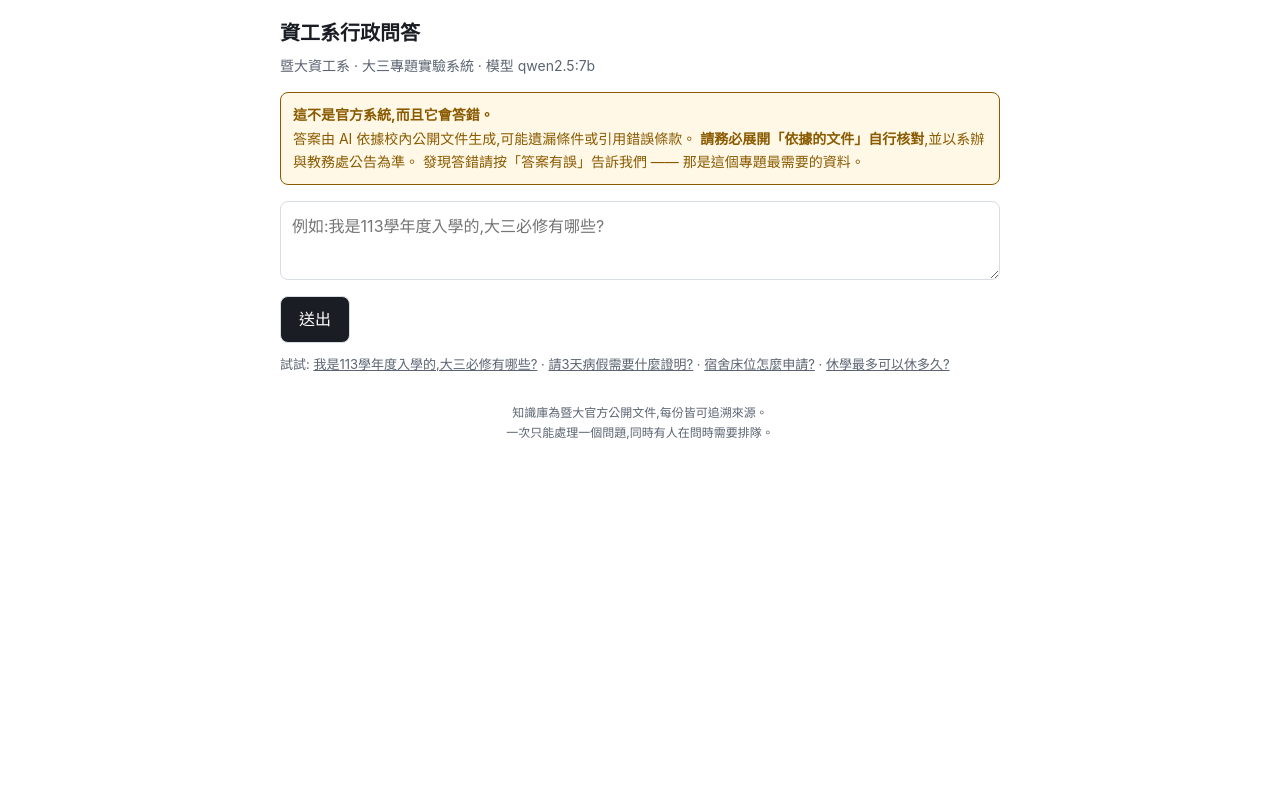
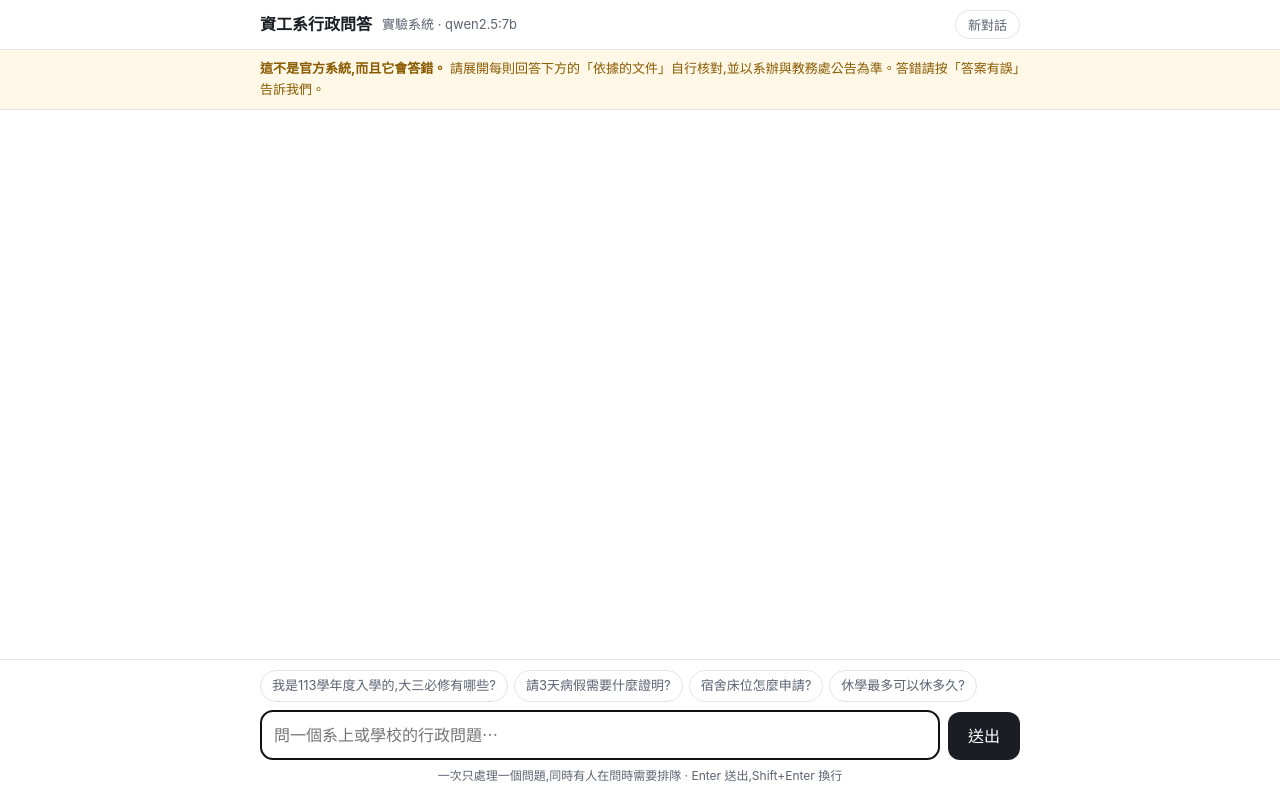
Before and after one commit to oscarchen29-ux/enterprise-knowledge-agent, a Flask app: page / in a window 1280 px wide. Run offline with Flask 3, Linux system fonts and the light colour scheme.

Commit message:
Rebuild the interface as a chat thread
Same conversation, laid out the way people expect one to look: user turns
right-aligned, answers left, a sticky composer at the bottom, Enter to
send, a typing indicator while the model works, and a 新對話 button to
start over. Example questions sit as chips above the input and disappear
once the first message is sent.

The safety pieces stay where they were, because they are the reason this
interface looks the way it does rather than decoration to be tidied away
in a redesign. The "not official, it gets things wrong" bar stays pinned
under the header instead of scrolling off. Sources still render expanded
by default under every answer, with the retrieved text. An answer with no
retrieved documents still gets the red warning telling the reader not to
trust it. Feedback buttons are now per-message in the thread, so an
earlier answer can still be reported after several more turns.

History carries the last two user questions, and still no answers — the
reason has not changed: including a previous answer makes the model
recite it, and if that answer was wrong the error propagates. Two turns
rather than one because a thread invites more follow-ups, while
administrative context decays fast; asking about 必修 then 宿舍 makes the
first question noise in the retrieval query.

Verified in the browser: 我是114學年度入學的,大三必修有哪些? followed by
阿大一呢 returns the freshman courses with the 114 cohort carried over.

Co-Authored-By: Claude Opus 5 <noreply@anthropic.com>

```diff
--- a/web/app.py
+++ b/web/app.py
@@ -118,14 +118,21 @@ def _with_context(question: str, history: dict | None) -> str:
 
     只帶問題就夠了 —— 前一題的「114 學年度入學」交代了身分,「必修」交代了主題,
     接續提問只負責提供改變的部分(大一)。
+
+    改成聊天介面之後,history 是「先前的提問清單」而不是單一問題。只取最近兩則:
+    行政問答的脈絡衰減很快(問完必修再問宿舍,必修那題就沒用了),帶太多只會稀釋
+    檢索用的關鍵字。
     """
     if not history:
         return question
-    previous_q = (history.get("question") or "").strip()
-    if not previous_q:
+    if isinstance(history, dict):          # 舊格式,保留相容
+        history = [history.get("question") or ""]
+    previous = [str(h).strip() for h in history if str(h).strip()][-2:]
+    if not previous:
         return question
+    joined = "」、「".join(previous)
     return (
-        f"使用者上一個問題是:「{previous_q}」\n"
+        f"使用者先前問過:「{joined}」\n"
         f"現在他接著問:「{question}」\n\n"
         f"請把這兩句合起來理解使用者真正想問什麼,然後只回答接續提問。"
         f"上一個問題裡若已交代身分或入學屆別,接續提問一樣適用,"
--- a/web/templates/index.html
+++ b/web/templates/index.html
@@ -5,193 +5,218 @@
 <meta name="viewport" content="width=device-width, initial-scale=1">
 <title>資工系行政問答(實驗中)</title>
 <style>
-  :root { --line:#d8dce3; --muted:#5b6472; --warn:#8a5a00; --warnbg:#fff8e6; --bg:#fff; --fg:#1a1d23; }
-  @media (prefers-color-scheme: dark) {
-    :root { --line:#39414f; --muted:#9aa4b4; --warn:#ffd483; --warnbg:#3a2f14; --bg:#15181d; --fg:#e8ebf0; }
+  :root{
+    --bg:#fff; --fg:#1a1d23; --muted:#5b6472; --line:#e2e5ea;
+    --user:#e8eefc; --bot:#f6f7f9; --warn:#8a5a00; --warnbg:#fff8e6; --err:#c0392b;
   }
-  * { box-sizing:border-box; }
-  body { margin:0; padding:16px; background:var(--bg); color:var(--fg);
-         font:16px/1.7 -apple-system,"Noto Sans TC","Microsoft JhengHei",sans-serif; }
-  main { max-width:720px; margin:0 auto; }
-  h1 { font-size:20px; margin:0 0 4px; }
-  .sub { color:var(--muted); font-size:14px; margin-bottom:14px; }
-  .warn { background:var(--warnbg); color:var(--warn); border:1px solid currentColor;
-          border-radius:8px; padding:10px 12px; font-size:14px; margin-bottom:16px; }
-  textarea { width:100%; min-height:78px; padding:11px; font:inherit; resize:vertical;
-             border:1px solid var(--line); border-radius:8px; background:var(--bg); color:var(--fg); }
-  .row { display:flex; gap:8px; align-items:center; margin-top:8px; flex-wrap:wrap; }
-  button { font:inherit; padding:9px 18px; border-radius:8px; border:1px solid var(--line);
-           background:var(--fg); color:var(--bg); cursor:pointer; }
-  button:disabled { opacity:.5; cursor:default; }
-  button.ghost { background:transparent; color:var(--fg); }
-  .examples { font-size:13px; color:var(--muted); margin-top:10px; }
-  .examples b { cursor:pointer; text-decoration:underline; font-weight:400; }
-  .card { border:1px solid var(--line); border-radius:10px; padding:14px; margin-top:18px; }
-  .answer { white-space:pre-wrap; }
-  .meta { color:var(--muted); font-size:13px; margin-top:10px; }
-  details { margin-top:12px; border-top:1px solid var(--line); padding-top:10px; }
-  summary { cursor:pointer; font-size:14px; }
-  .src { border-left:3px solid var(--line); padding:6px 0 6px 10px; margin:10px 0; }
-  .src b { font-size:13px; }
-  .src p { white-space:pre-wrap; font-size:13px; color:var(--muted); margin:4px 0 0; }
-  .fb { margin-top:14px; border-top:1px solid var(--line); padding-top:12px; font-size:14px; }
-  .clarify { border-left:4px solid var(--warn); }
-  .err { color:#c0392b; }
-  footer { color:var(--muted); font-size:12px; margin-top:28px; text-align:center; }
+  @media (prefers-color-scheme:dark){
+    :root{ --bg:#15181d; --fg:#e8ebf0; --muted:#9aa4b4; --line:#2c333d;
+           --user:#22304a; --bot:#1d2229; --warn:#ffd483; --warnbg:#3a2f14; --err:#ff8a7a; }
+  }
+  *{box-sizing:border-box}
+  html,body{height:100%}
+  body{margin:0; background:var(--bg); color:var(--fg); display:flex; flex-direction:column;
+       font:16px/1.65 -apple-system,"Noto Sans TC","Microsoft JhengHei",sans-serif}
+
+  header{border-bottom:1px solid var(--line); padding:10px 16px; flex:none}
+  .hwrap{max-width:760px; margin:0 auto; display:flex; align-items:center; gap:10px}
+  .htitle{font-weight:700}
+  .hsub{color:var(--muted); font-size:13px}
+  .hbtn{margin-left:auto; font-size:13px; color:var(--muted); background:none; border:1px solid var(--line);
+        border-radius:999px; padding:4px 12px; cursor:pointer}
+
+  .banner{background:var(--warnbg); color:var(--warn); font-size:13px; padding:8px 16px;
+          border-bottom:1px solid var(--line); flex:none}
+  .banner div{max-width:760px; margin:0 auto}
+
+  #thread{flex:1; overflow-y:auto; padding:18px 16px 8px}
+  .inner{max-width:760px; margin:0 auto}
+
+  .msg{display:flex; margin-bottom:16px}
+  .msg.me{justify-content:flex-end}
+  .bubble{max-width:88%; padding:11px 14px; border-radius:14px; white-space:pre-wrap; word-break:break-word}
+  .me .bubble{background:var(--user); border-bottom-right-radius:4px}
+  .bot .bubble{background:var(--bot); border-bottom-left-radius:4px; max-width:100%; width:100%}
+  .bot.ask .bubble{background:var(--warnbg); color:var(--warn); border-left:3px solid currentColor}
+
+  .tools{margin-top:10px; padding-top:9px; border-top:1px solid var(--line); font-size:13px; color:var(--muted)}
+  details summary{cursor:pointer}
+  .src{border-left:3px solid var(--line); padding:5px 0 5px 10px; margin:8px 0}
+  .src b{font-size:12.5px; color:var(--fg)}
+  .src p{white-space:pre-wrap; font-size:12.5px; margin:3px 0 0}
+  .nosrc{color:var(--err)}
+  .fbrow{display:flex; gap:6px; flex-wrap:wrap; align-items:center; margin-top:8px}
+  .fbrow button{font:inherit; font-size:13px; padding:4px 11px; border-radius:999px;
+                border:1px solid var(--line); background:transparent; color:var(--fg); cursor:pointer}
+  .dots span{display:inline-block; width:6px; height:6px; margin-right:3px; border-radius:50%;
+             background:var(--muted); animation:b 1.2s infinite}
+  .dots span:nth-child(2){animation-delay:.2s} .dots span:nth-child(3){animation-delay:.4s}
+  @keyframes b{0%,60%,100%{opacity:.25} 30%{opacity:1}}
+
+  footer{flex:none; border-top:1px solid var(--line); padding:10px 16px 14px; background:var(--bg)}
+  .fwrap{max-width:760px; margin:0 auto}
+  .inputrow{display:flex; gap:8px; align-items:flex-end}
+  textarea{flex:1; min-height:46px; max-height:150px; padding:11px 13px; font:inherit; resize:none;
+           border:1px solid var(--line); border-radius:12px; background:var(--bg); color:var(--fg)}
+  #send{font:inherit; padding:11px 20px; border-radius:12px; border:none;
+        background:var(--fg); color:var(--bg); cursor:pointer}
+  #send:disabled{opacity:.4; cursor:default}
+  .hint{color:var(--muted); font-size:12px; margin-top:6px; text-align:center}
+  .chips{display:flex; gap:6px; flex-wrap:wrap; margin-bottom:8px}
+  .chips b{font-weight:400; font-size:13px; color:var(--muted); border:1px solid var(--line);
+           border-radius:999px; padding:4px 11px; cursor:pointer}
 </style>
 </head>
 <body>
-<main>
-  <h1>資工系行政問答</h1>
-  <div class="sub">暨大資工系 · 大三專題實驗系統 · 模型 {{ model }}</div>
 
-  <div class="warn">
-    <b>這不是官方系統,而且它會答錯。</b><br>
-    答案由 AI 依據校內公開文件生成,可能遺漏條件或引用錯誤條款。
-    <b>請務必展開「依據的文件」自行核對</b>,並以系辦與教務處公告為準。
-    發現答錯請按「答案有誤」告訴我們 —— 那是這個專題最需要的資料。
-  </div>
+<header><div class="hwrap">
+  <span class="htitle">資工系行政問答</span>
+  <span class="hsub">實驗系統 · {{ model }}</span>
+  <button class="hbtn" onclick="reset()">新對話</button>
+</div></header>
 
-  <textarea id="q" placeholder="例如:我是113學年度入學的,大三必修有哪些?"></textarea>
-  <div class="row">
-    <button id="send">送出</button>
-    <span id="status" class="meta"></span>
-  </div>
-  <div class="examples">
-    試試:
-    <b onclick="fill(this)">我是113學年度入學的,大三必修有哪些?</b> ·
-    <b onclick="fill(this)">請3天病假需要什麼證明?</b> ·
-    <b onclick="fill(this)">宿舍床位怎麼申請?</b> ·
+<div class="banner"><div>
+  <b>這不是官方系統,而且它會答錯。</b>
+  請展開每則回答下方的「依據的文件」自行核對,並以系辦與教務處公告為準。答錯請按「答案有誤」告訴我們。
+</div></div>
+
+<div id="thread"><div class="inner" id="msgs"></div></div>
+
+<footer><div class="fwrap">
+  <div class="chips" id="chips">
+    <b onclick="fill(this)">我是113學年度入學的,大三必修有哪些?</b>
+    <b onclick="fill(this)">請3天病假需要什麼證明?</b>
+    <b onclick="fill(this)">宿舍床位怎麼申請?</b>
     <b onclick="fill(this)">休學最多可以休多久?</b>
   </div>
-
-  <div id="out"></div>
-
-  <footer>
-    知識庫為暨大官方公開文件,每份皆可追溯來源。<br>
-    一次只能處理一個問題,同時有人在問時需要排隊。
-  </footer>
-</main>
+  <div class="inputrow">
+    <textarea id="q" rows="1" placeholder="問一個系上或學校的行政問題⋯"></textarea>
+    <button id="send">送出</button>
+  </div>
+  <div class="hint">一次只處理一個問題,同時有人在問時需要排隊 · Enter 送出,Shift+Enter 換行</div>
+</div></footer>
 
 <script>
 const $ = s => document.querySelector(s);
+const msgs = $('#msgs'), thread = $('#thread');
+
+// 只存使用者問過的問題,不存答案 —— 實測帶著上一個答案會讓模型整段複述它,
+// 而且答案本身可能是錯的,帶下去等於讓錯誤延續。
+let history = [];
+let busy = false;
+
 function esc(s){ const d=document.createElement('div'); d.textContent=s; return d.innerHTML; }
-function fill(el){ $('#q').value = el.textContent; $('#q').focus(); }
+function fill(el){ $('#q').value = el.textContent; $('#q').focus(); autosize(); }
+function scroll(){ thread.scrollTop = thread.scrollHeight; }
+
+function add(cls, html){
+  const d = document.createElement('div');
+  d.className = 'msg ' + cls;
+  d.innerHTML = '<div class="bubble">' + html + '</div>';
+  msgs.appendChild(d); scroll();
+  return d;
+}
+
+function reset(){
+  history = []; msgs.innerHTML = ''; $('#chips').style.display = 'flex'; $('#q').focus();
+}
+
+function autosize(){
+  const t = $('#q'); t.style.height='auto'; t.style.height = Math.min(t.scrollHeight,150)+'px';
+}
 
 async function ask(){
+  if(busy) return;
   const q = $('#q').value.trim();
   if(!q) return;
-  $('#send').disabled = true;
-  $('#status').textContent = '查詢中,通常 10-30 秒⋯';
-  $('#out').innerHTML = '';
-  try {
+  busy = true; $('#send').disabled = true;
+  $('#chips').style.display = 'none';
+  $('#q').value = ''; autosize();
+
+  add('me', esc(q));
+  const holder = add('bot',
+    '<span class="dots"><span></span><span></span><span></span></span> 查詢中,通常 10-30 秒⋯');
+
+  try{
     const r = await fetch('/api/ask', {
       method:'POST', headers:{'Content-Type':'application/json'},
-      body: JSON.stringify({question:q, history: window._hist || null})
+      body: JSON.stringify({question:q, history:history})
     });
     const d = await r.json();
-    if(!r.ok){ $('#out').innerHTML = `<div class="card err">${esc(d.error||'發生錯誤')}</div>`; return; }
-    render(d, q);
-  } catch(e) {
-    $('#out').innerHTML = `<div class="card err">連線失敗:${esc(e.message)}</div>`;
-  } finally {
-    $('#send').disabled = false;
-    $('#status').textContent = '';
+    if(!r.ok){
+      holder.querySelector('.bubble').innerHTML =
+        '<span class="nosrc">' + esc(d.error||'發生錯誤') + '</span>';
+      return;
+    }
+    history.push(q);                        // 送出成功才記進脈絡
+    if(history.length > 4) history.shift();
+    renderBot(holder, d);
+  }catch(e){
+    holder.querySelector('.bubble').innerHTML =
+      '<span class="nosrc">連線失敗:' + esc(e.message) + '</span>';
+  }finally{
+    busy = false; $('#send').disabled = false; $('#q').focus(); scroll();
   }
 }
 
-function render(d, q){
+function renderBot(node, d){
+  const b = node.querySelector('.bubble');
+
   if(d.type === 'clarify'){
-    $('#out').innerHTML = `<div class="card clarify">
-      <b>需要多一點資訊才能正確回答</b>
-      <div class="answer" style="margin-top:8px">${esc(d.question)}</div>
-      <textarea id="reply" style="min-height:52px;margin-top:10px"
-        placeholder="在這裡回答,例如:我是113學年度入學的"></textarea>
-      <div class="row">
-        <button onclick="followup()">補上後再問一次</button>
-        <span class="meta">原問題:${esc(d.original||'')}</span>
-      </div>
-      <div class="meta" style="margin-top:8px">不同屆別、不同身分的規定確實不一樣,
-      給一個涵蓋多屆的範圍反而每個人都不適用,所以寧可先問清楚。</div></div>`;
-    window._orig = d.original || '';
-    $('#reply').focus();
-    // 補充內容通常很短,直接 Enter 送出比較順手(Shift+Enter 換行)
-    $('#reply').addEventListener('keydown', e => {
-      if(e.key === 'Enter' && !e.shiftKey){ e.preventDefault(); followup(); }
-    });
-    return;
+    node.className = 'msg bot ask';
+    b.innerHTML = esc(d.question) +
+      '<div class="tools">回答之後我就能查了 —— 不同屆別、不同身分的規定確實不一樣,' +
+      '給一個涵蓋多屆的範圍反而每個人都不適用。</div>';
+    scroll(); return;
   }
 
-  let srcHtml = '';
+  // 出處是安全機制,不是裝飾:這個系統最危險的錯是「引用了真文件、答案卻是錯的」,
+  // 使用者只有看得到原文才擋得住,所以預設展開而不是收起來。
+  let src;
   if(d.sources && d.sources.length){
-    srcHtml = `<details open><summary><b>依據的文件(${d.sources.length} 段)—— 請自行核對</b></summary>` +
-      d.sources.map(s => `<div class="src"><b>${esc(s.file)}${s.segment?' 第'+esc(s.segment)+'段':''}</b>
-        <p>${esc(s.text.slice(0,600))}${s.text.length>600?'⋯':''}</p></div>`).join('') +
-      `</details>`;
-  } else {
-    srcHtml = `<details open><summary class="err"><b>⚠ 這個回答沒有查到任何文件</b></summary>
-      <p class="meta">系統沒有成功檢索到文件,以下內容可能完全來自模型推測,
-      <b>請不要採信</b>,並按「答案有誤」回報。</p></details>`;
+    src = '<details open><summary>依據的文件(' + d.sources.length + ' 段)—— 請自行核對</summary>' +
+      d.sources.map(function(s){
+        return '<div class="src"><b>' + esc(s.file) +
+               (s.segment ? ' 第' + esc(s.segment) + '段' : '') + '</b><p>' +
+               esc(s.text.slice(0,500)) + (s.text.length>500?'⋯':'') + '</p></div>';
+      }).join('') + '</details>';
+  }else{
+    src = '<div class="nosrc"><b>⚠ 這則回答沒有查到任何文件</b><br>' +
+          '內容可能完全來自模型推測,請不要採信,並按「答案有誤」回報。</div>';
   }
 
-  $('#out').innerHTML = `<div class="card">
-    <div class="answer">${esc(d.answer)}</div>
-    <div class="meta">耗時 ${d.elapsed} 秒${d.queued_ahead?` · 前面排了 ${d.queued_ahead} 人`:''}</div>
-    ${srcHtml}
-    <div class="fb" id="fb">
-      這個答案正確嗎?
-      <div class="row">
-        <button class="ghost" onclick="send('correct')">答案正確</button>
-        <button class="ghost" onclick="send('wrong')">答案有誤</button>
-        <button class="ghost" onclick="send('unclear')">看不懂 / 沒回答到</button>
-      </div>
-      <textarea id="cmt" style="min-height:52px;margin-top:8px"
-        placeholder="哪裡有問題?(選填,但對我們很有幫助)"></textarea>
-    </div></div>`;
-  window._aid = d.answer_id;
-  // 只記問題不記答案 —— 帶著上一個答案會讓模型整段複述它,而且答案本身可能是錯的
-  window._hist = {question: q};
-  showContext();
+  const id = d.answer_id;
+  b.innerHTML = esc(d.answer) +
+    '<div class="tools">' + src +
+    '<div class="fbrow" id="fb-' + id + '">' +
+      '<button onclick="fb(\'' + id + '\',\'correct\')">答案正確</button>' +
+      '<button onclick="fb(\'' + id + '\',\'wrong\')">答案有誤</button>' +
+      '<button onclick="fb(\'' + id + '\',\'unclear\')">看不懂</button>' +
+      '<span style="margin-left:auto">' + d.elapsed + ' 秒' +
+      (d.queued_ahead ? ' · 排隊 ' + d.queued_ahead + ' 人' : '') + '</span>' +
+    '</div></div>';
+  scroll();
 }
 
-// 讓使用者看得到目前是接在哪一題後面問 —— 不然「阿大一呢」為什麼會被聽懂
-// 就變成黑魔法,而且他也無從察覺該清掉舊脈絡。
-function showContext(){
-  let bar = document.querySelector('#ctx');
-  if(!bar){
-    bar = document.createElement('div');
-    bar.id = 'ctx'; bar.className = 'meta';
-    bar.style.cssText = 'margin-top:8px;padding:6px 10px;border:1px dashed var(--line);border-radius:8px';
-    document.querySelector('.examples').after(bar);
+async function fb(id, verdict){
+  const row = document.querySelector('#fb-' + id);
+  let comment = '';
+  if(verdict !== 'correct'){
+    comment = prompt('哪裡有問題?(可留空,但寫下來對我們很有幫助)') || '';
   }
-  if(!window._hist){ bar.remove(); return; }
-  bar.innerHTML = `接續提問中(可以直接問「那大一呢」)—— 上一題:
-    ${esc(window._hist.question.slice(0,40))}${window._hist.question.length>40?'⋯':''}
-    <b style="cursor:pointer;text-decoration:underline" onclick="clearCtx()">清除,重新開始</b>`;
-}
-function clearCtx(){ window._hist = null; showContext(); }
-
-// 把補充內容接回原問題重新送出。系統本身是無狀態的(每次都重跑整個流程),
-// 所以「接續對話」實際上就是組出一個資訊完整的新問題。
-function followup(){
-  const extra = ($('#reply').value || '').trim();
-  if(!extra) { $('#reply').focus(); return; }
-  $('#q').value = `${window._orig}(補充:${extra})`;
-  ask();
-}
-
-async function send(v){
   await fetch('/api/feedback', {
     method:'POST', headers:{'Content-Type':'application/json'},
-    body: JSON.stringify({answer_id: window._aid, verdict: v, comment: $('#cmt').value})
+    body: JSON.stringify({answer_id:id, verdict:verdict, comment:comment})
   });
-  $('#fb').innerHTML = '<b>已送出,謝謝!</b> 你的回報會用來改進這個系統。';
+  row.innerHTML = '<span>已回報,謝謝!你的意見會用來改進這個系統。</span>';
 }
 
 $('#send').onclick = ask;
-$('#q').addEventListener('keydown', e => {
-  if((e.metaKey||e.ctrlKey) && e.key === 'Enter') ask();
+$('#q').addEventListener('input', autosize);
+$('#q').addEventListener('keydown', function(e){
+  if(e.key === 'Enter' && !e.shiftKey){ e.preventDefault(); ask(); }
 });
+$('#q').focus();
 </script>
 </body>
 </html>
```
